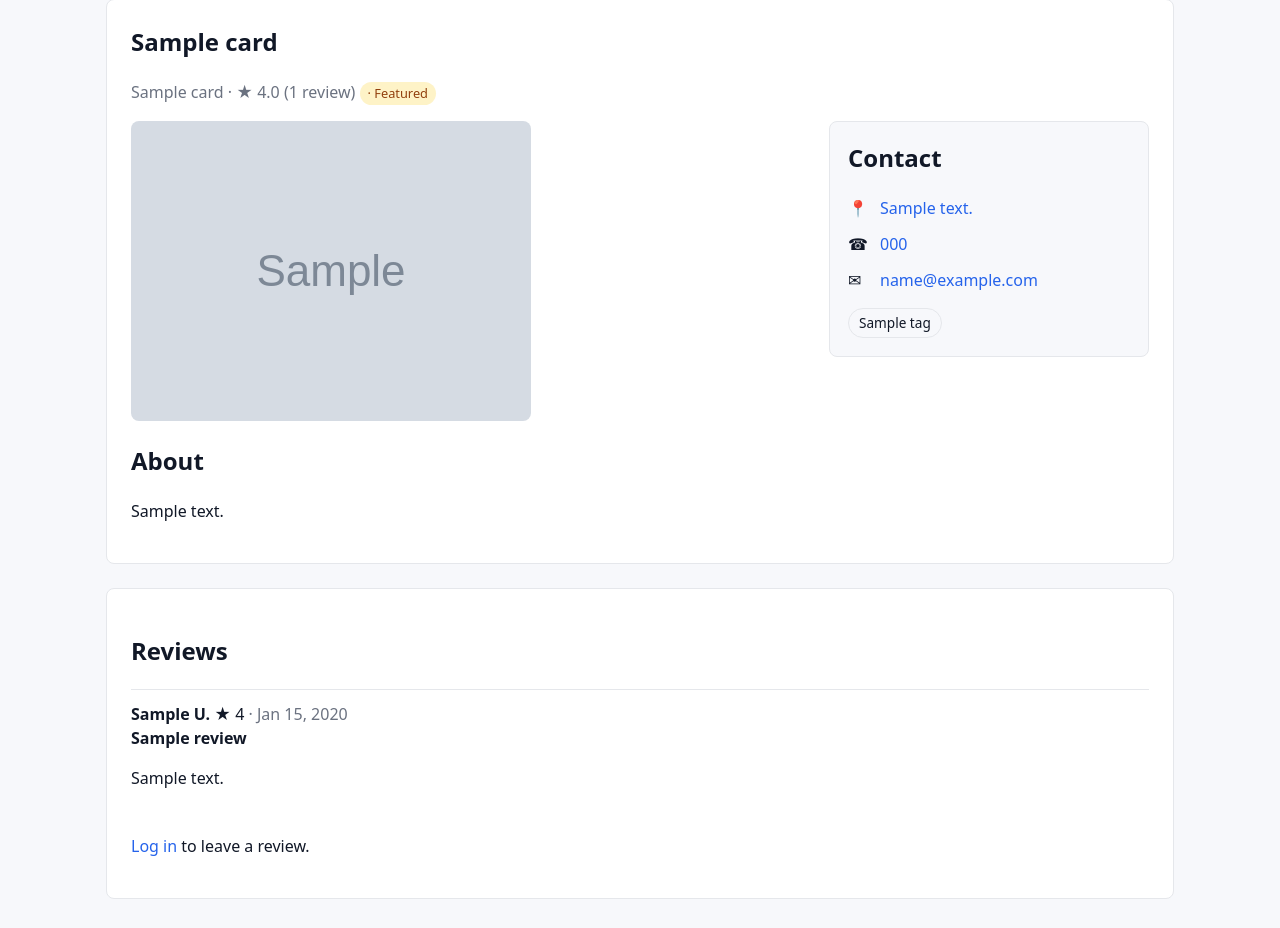
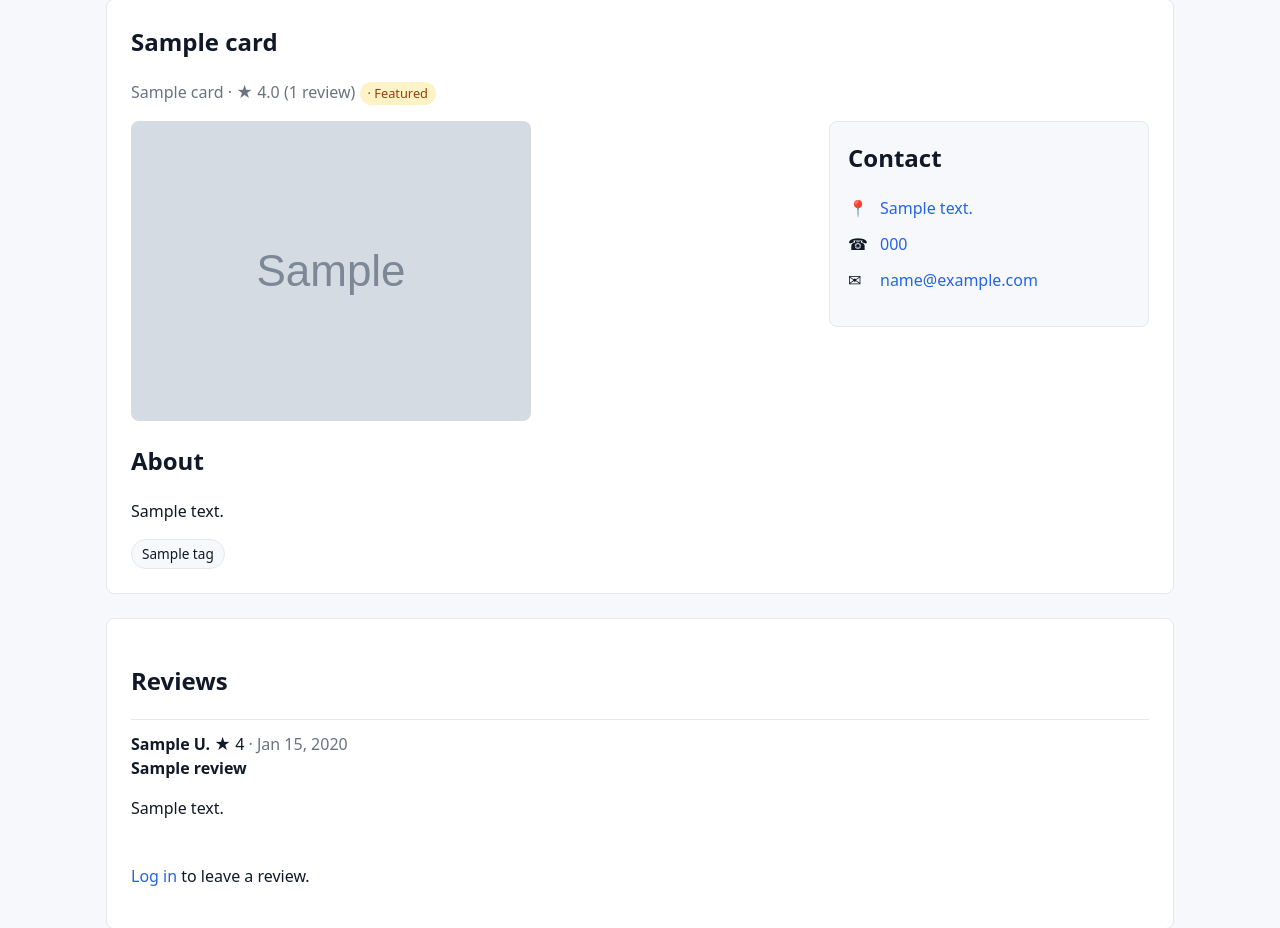
Before and after one commit to SmolTech/CityForge, a Django app: a page that uses templates/directory/card_detail.html in a window 1280 px wide. Shown: the part 80-1008 px from the top of the page. Run offline with Django 5.2, Linux system fonts and the light colour scheme; tables that the repository leaves empty hold one stand-in row (values such as "Sample post"); grey boxes marked "Sample" are stand-in pictures.

Commit message:
Move business detail tags under description
Co-authored-by: Copilot <223556219+Copilot@users.noreply.github.com>

```diff
--- a/static/css/site.css
+++ b/static/css/site.css
@@ -168,6 +168,7 @@ a:hover { text-decoration: underline; }
 .business-detail-grid { display: grid; grid-template-columns: minmax(0, 1fr) 320px; gap: 28px; align-items: start; }
 .business-description h2,
 .business-contact-card h2 { margin-top: 0; }
+.business-tags { margin-top: 16px; }
 .business-image { max-width: 100%; border-radius: var(--radius); margin-bottom: 16px; }
 .business-contact-card {
   background: var(--bg); border: 1px solid var(--border);
--- a/templates/directory/card_detail.html
+++ b/templates/directory/card_detail.html
@@ -19,6 +19,11 @@
       {% else %}
         <p class="muted">No description has been added yet.</p>
       {% endif %}
+      {% if card.tags.all %}
+        <div class="tags business-tags">
+          {% for tag in card.tags.all %}<a class="tag-chip" href="{% url 'directory:home' %}?tag={{ tag.name|urlencode }}">{{ tag.name }}</a>{% endfor %}
+        </div>
+      {% endif %}
     </div>
 
     <aside class="business-contact-card">
@@ -29,11 +34,6 @@
         {% if card.email %}<li><span>✉</span><div><a href="mailto:{{ card.email }}">{{ card.email }}</a></div></li>{% endif %}
         {% if card.website_url %}{% with safe_url=card.website_url|safe_external_url %}{% if safe_url %}{# nosemgrep: generic.html-templates.security.var-in-href.var-in-href #}<li><span>🌐</span><div><a href="{{ safe_url }}" rel="noopener">{{ card.website_url }}</a></div></li>{% endif %}{% endwith %}{% endif %}
       </ul>
-      {% if card.tags.all %}
-        <div class="tags">
-          {% for tag in card.tags.all %}<a class="tag-chip" href="{% url 'directory:home' %}?tag={{ tag.name|urlencode }}">{{ tag.name }}</a>{% endfor %}
-        </div>
-      {% endif %}
     </aside>
   </div>
 </article>
```
